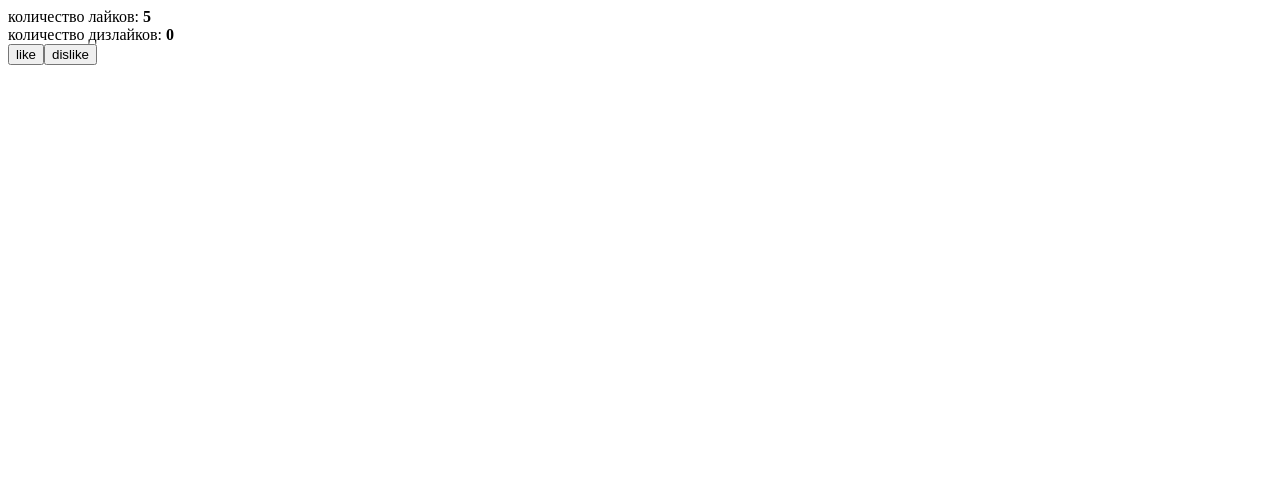
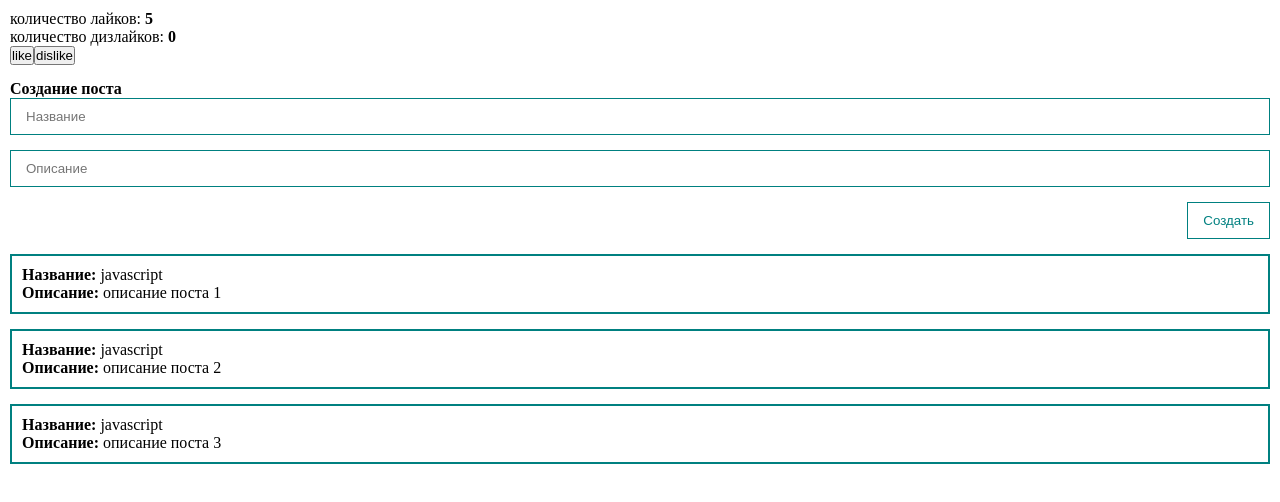
Before and after one commit to fogelo/blog_v, a Vue app: page / in a window 1280 px wide. Shown: the top 502 px of the page. Built offline with nearby package versions, Linux system fonts and the light colour scheme.

Commit message:
two-way binding

```diff
--- a/src/App.vue
+++ b/src/App.vue
@@ -1,8 +1,20 @@
 <template>
-  <div>количество лайков: <strong>{{ likes }}</strong></div>
-  <div>количество дизлайков: <strong>{{ dislikes }}</strong></div>
-  <button @click="addLike">like</button>
-  <button @click="addDisLike">dislike</button>
+  <div class="app">
+    <div>количество лайков: <strong>{{ likes }}</strong></div>
+    <div>количество дизлайков: <strong>{{ dislikes }}</strong></div>
+    <button @click="addLike">like</button>
+    <button @click="addDisLike">dislike</button>
+    <form class="form">
+      <h4>Создание поста</h4>
+      <input v-bind:value="title" @input="title = $event.target.value" class="input" type="text" placeholder="Название">
+      <input v-bind:value="body" @input="body = $event.target.value" class="input" type="text" placeholder="Описание">
+      <button class="btn">Создать</button>
+    </form>
+    <div class="post" v-for="post in posts" v-bind:key="post.id">
+      <div><strong>Название: </strong> {{ post.title }}</div>
+      <div><strong>Описание: </strong> {{ post.body }}</div>
+    </div>
+  </div>
 </template>
 
 <script>
@@ -11,7 +23,14 @@ export default {
   data() {
     return {
       likes: 5,
-      dislikes: 0
+      dislikes: 0,
+      posts: [
+        {id: 1, title: "javascript", body: "описание поста 1"},
+        {id: 2, title: "javascript", body: "описание поста 2"},
+        {id: 3, title: "javascript", body: "описание поста 3"},
+      ],
+      title: "",
+      body: ""
     }
   },
   methods: {
@@ -20,11 +39,49 @@ export default {
     },
     addDisLike() {
       this.dislikes += 1
+    },
+    inputValue(event) {
+      this.title = event.target.value
     }
   }
 }
 </script>
 
 <style>
+* {
+  padding: 0;
+  margin: 0;
+  box-sizing: border-box;
+}
 
+.app {
+  padding: 10px;
+}
+
+.post {
+  padding: 10px;
+  margin-bottom: 15px;
+  border: 2px solid teal;
+}
+
+.form {
+  margin: 15px 0;
+  display: flex;
+  flex-direction: column;
+}
+
+.input {
+  width: 100%;
+  margin-bottom: 15px;
+  border: 1px solid teal;
+  padding: 10px 15px;
+}
+
+.btn {
+  align-self: flex-end;
+  padding: 10px 15px;
+  background: none;
+  color: teal;
+  border: 1px solid teal;
+}
 </style>
```
